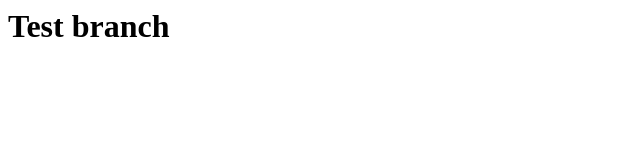
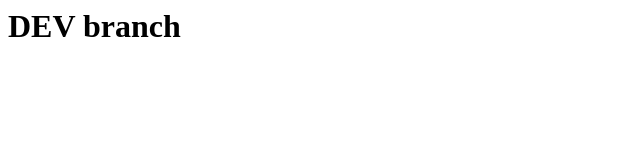
Before and after one commit to nihadelekberov/new-branch, a plain HTML site: page index.html in a window 1280 px wide. Shown: the whole page, without its empty margins (0-640 px from the left). Drawn offline with Linux system fonts and the light colour scheme.

Commit message:
dev branch update

```diff
--- a/index.html
+++ b/index.html
@@ -1 +1 @@
-<h1> Test branch</h1>
+<h1> DEV branch</h1>
```
